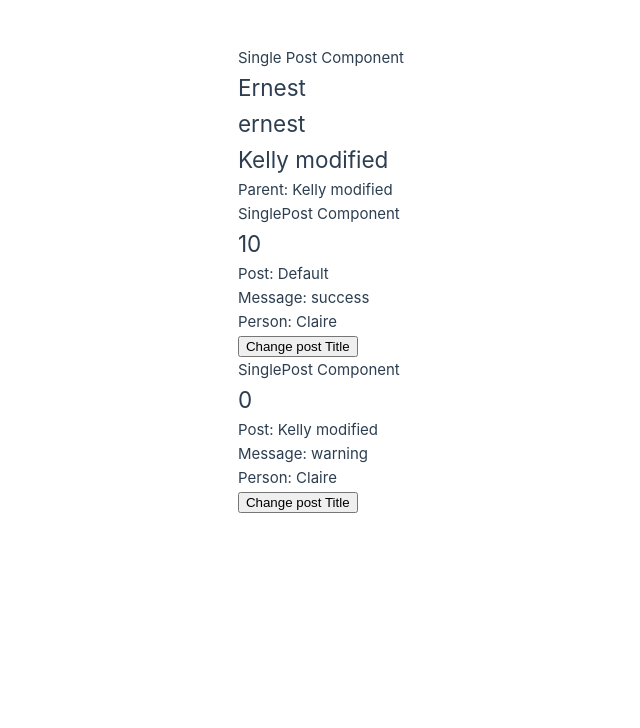
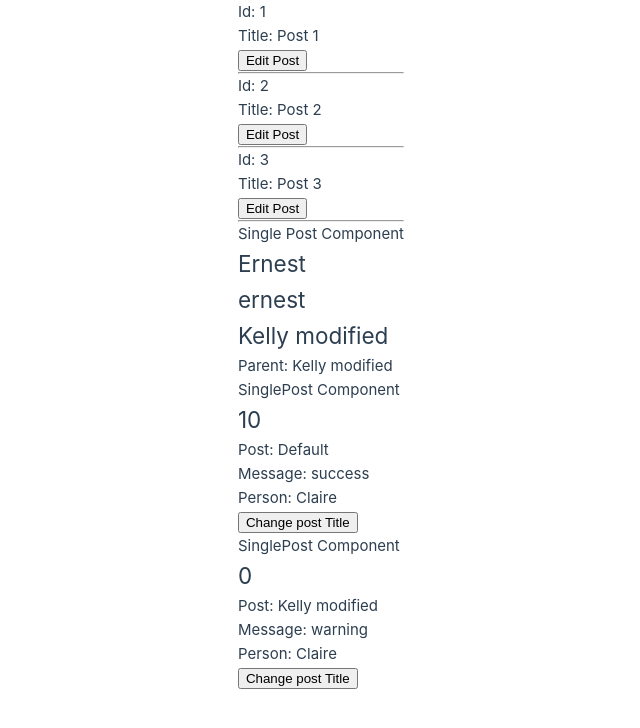
Before and after one commit to JeongAhYoon/vue_practice, a Vue app: page / in a window 1280 px wide. Shown: the top 728 px of the page, without its empty margins (236-876 px from the left). Built offline with nearby package versions, Linux system fonts and the light colour scheme.

Commit message:
child-parent communication using custom event

```diff
--- a/src/App.vue
+++ b/src/App.vue
@@ -18,6 +18,7 @@
 <FormInput />
 <WatchComponent />
 <WatchEffectComponent /> -->
+<PostComponent></PostComponent>
 <SinglePost v-bind="postDetails" :post="post"/>
 <div>Parent: {{ post.name }}</div>
 <PropsValidation :id="10" message="success" :updatedTitle="updateTitle" :person="person" />
@@ -41,6 +42,7 @@ import { onBeforeUpdate, onMounted, onUpdated, ref, reactive } from "vue";
 import Person from './components/Person.js'
 import SinglePost from './components/SinglePost.vue';
 import PropsValidation from './components/PropsValidation.vue';
+import PostComponent from './components/PostComponent.vue';
 const showCounter = ref(true);
 const counterRef = ref(null);
 const postDetails = {
--- /dev/null
+++ b/src/components/NewSingleComponent.vue
@@ -0,0 +1,17 @@
+<template>
+    <div>Id: {{ post.id }}</div>
+    <div>Title: {{ post.title }}</div>
+    <div><button @click.prevent="$event => $emit('editPost', post.id)">Edit Post</button></div>
+    <hr />
+</template>
+
+<script setup>
+const props = defineProps({
+    post: {
+        type: Object,
+        required: true
+    }
+});
+
+const emit = defineEmits(['editPost']);
+</script>
--- /dev/null
+++ b/src/components/PostComponent.vue
@@ -0,0 +1,20 @@
+<template>
+    <NewSingleComponent v-for="post in posts" :post="post" :key="post.id" @edit-post="updatePost"></NewSingleComponent>
+</template>
+
+<script setup>
+import NewSingleComponent from './NewSingleComponent.vue';
+import { ref } from 'vue';
+const posts = ref([
+    {id : 1, title: 'Post 1'},
+    {id : 2, title: 'Post 2'},
+    {id : 3, title: 'Post 3'},
+]);
+const updatePost = (id) => {
+    // const ps= posts.map(post => post.id === id ? );
+    posts.value = posts.value.map(post => {
+        if(post.id === id) return {...post, title: 'Post Is Updated'};
+        return post;
+    });
+};
+</script>
```
